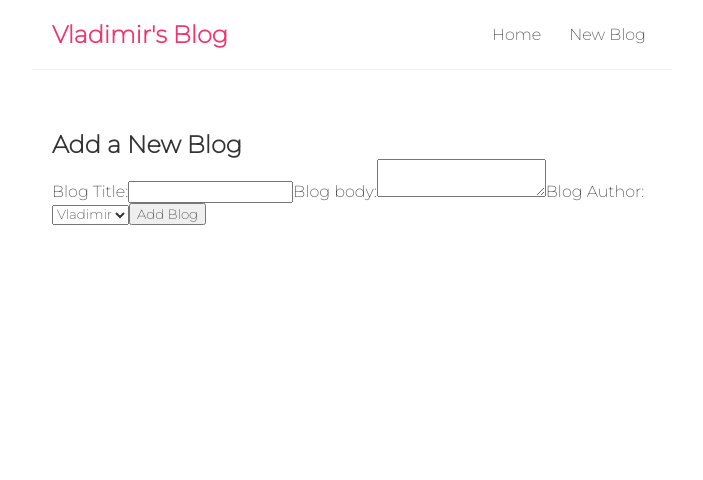
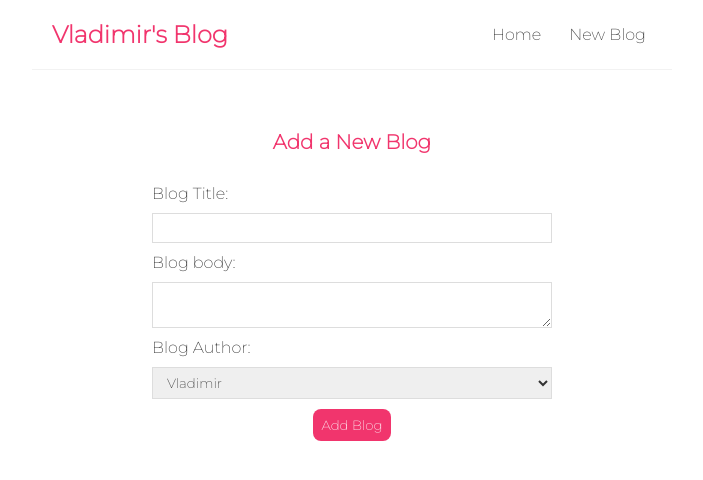
Before and after one commit to DevVlady/vlads-blog-app, a React (Create React App) app: page /create in a window 1280 px wide. Shown: the top 480 px of the page, without its empty margins (288-991 px from the left). Built offline with nearby package versions, Linux system fonts and the light colour scheme.

Commit message:
Styled the blog form on the create.js file.

```diff
--- a/src/index.css
+++ b/src/index.css
@@ -72,11 +72,38 @@
   margin: 20px 0;
 }
 
-/* .blog-details button {
+/* Create New Blog Post */
+.create {
+  max-width: 400px;
+  margin: 0 auto;
+  text-align: center;
+}
+
+.create label {
+  text-align: left;
+  display: block;
+}
+
+.create h2 {
+  font-size: 20px;
+  color: #f1356d;
+  margin-bottom: 30px;
+}
+
+.create input, .create textarea, .create select {
+  width: 100%;
+  padding: 6px 10px;
+  margin: 10px 0;
+  border: 1px solid #ddd;
+  box-sizing: border-box;
+  display: block;
+}
+
+.create button {
   background: #f1356d;
   color: #fff;
   border: 0;
   padding: 8px;
   border-radius: 8px;
   cursor: pointer;
-} */
+}
```
